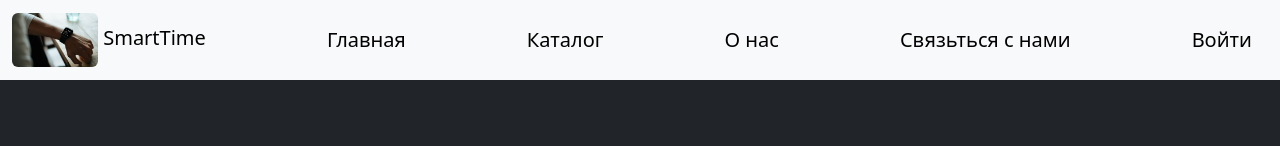
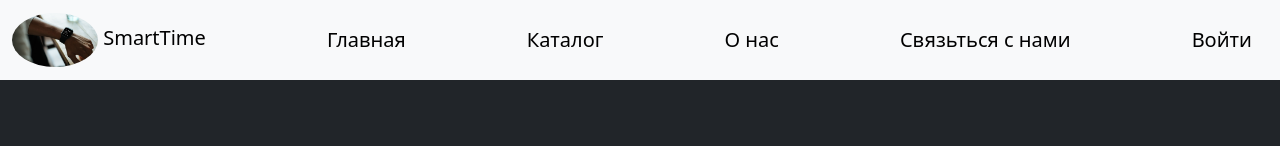
Before and after one commit to ir321-07/111, a plain HTML site: page SmartTime_Pro.html in a window 1280 px wide. Shown: the top 146 px of the page. Drawn offline with nearby package versions, Linux system fonts and the light colour scheme.

Commit message:
SmartTime_Pro.html

```diff
--- a/SmartTime_Pro.html
+++ b/SmartTime_Pro.html
@@ -13,7 +13,7 @@
     <nav class="navbar bg-body-tertiary">
         <div class="container-fluid">
             <a class="navbar-brand" href="index.html">
-                <img src="img/logo.jpeg" alt="Logo" width="86" height="54" class="d-inline-block align-text-center rounded"> SmartTime
+                <img src="img/logo.jpeg" alt="Logo" width="86" height="54" class="d-inline-block align-text-center rounded-circle"> SmartTime
             </a>
             <a class="navbar-brand" href="index.html">Главная</a>
             <a class="navbar-brand" href="catalog.html">Каталог</a>
```
